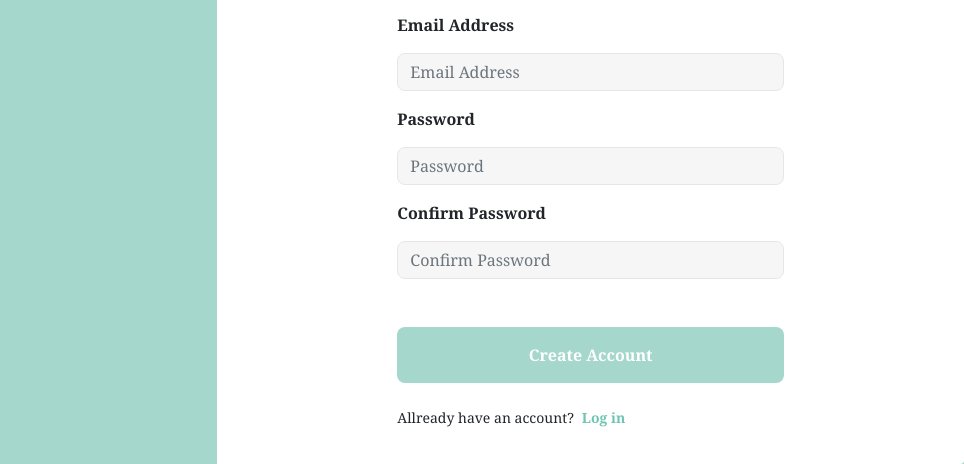
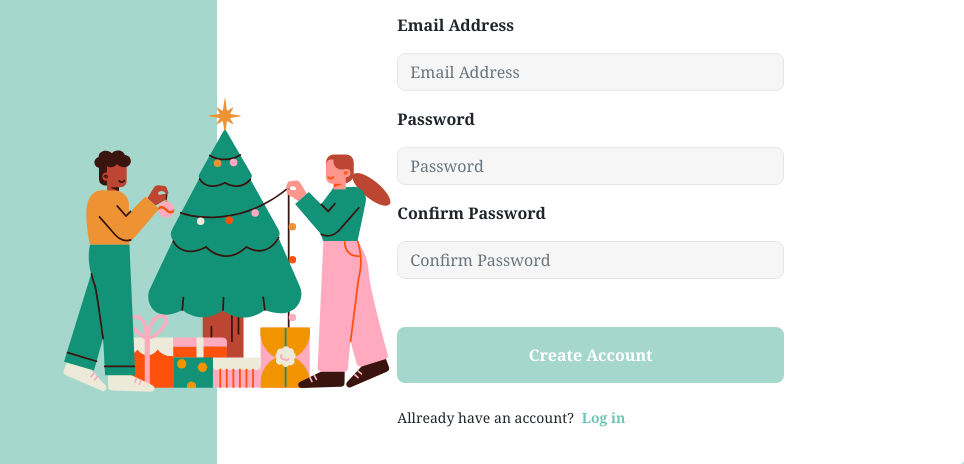
Before and after one commit to wjfondao/challengecode_one, a Nuxt app in the folder challenge_one/: page /signup in a window 1280 px wide. Shown: the part 848-1312 px from the top of the page, without its empty margins (316-1280 px from the left). Built offline with nearby package versions, Linux system fonts and the light colour scheme.

Commit message:
add image chishmas

```diff
--- a/challenge_one/pages/signup.vue
+++ b/challenge_one/pages/signup.vue
@@ -15,7 +15,12 @@
         <p id="textfirst">it’s Christmas time</p>
         <p id="textsecond">Events & gifts by wjbenz</p>
       </div>
+
+      <div class="imageshow">
+        <img class="Christmas-img" src="../assets/images/Christmas.svg" />
+      </div>
     </div>
+
     <div class="parttwo col-xl-7 col-lg-12 col-md-12 col-sm-12">
       <Cardsignup />
     </div>
@@ -72,6 +77,57 @@ export default {}
     }
   }
 
+  .imageshow {
+    .Christmas-img {
+      z-index: 2;
+      position: absolute;
+      bottom: 0%;
+      left: 35%;
+      height: 650px;
+
+      /* deketop */
+      @media only screen and (min-device-width: 1367px) and (max-device-width: 1639px) and (-webkit-min-device-pixel-ratio: 2) {
+        height: 590px;
+        left: 30% !important;
+      }
+
+      /* deketop2 */
+      @media only screen and (min-device-width: 1200px) and (max-device-width: 1366px) and (-webkit-min-device-pixel-ratio: 2) {
+        height: 500px !important;
+        left: 11rem !important;
+        top: 42% !important;
+      }
+
+      /* deketop3 */
+      @media only screen and (min-device-width: 1025px) and (max-device-width: 1199px) and (-webkit-min-device-pixel-ratio: 2) {
+        height: 400px !important;
+        left: 35rem !important;
+        top: 25% !important;
+      }
+
+      /* Ipadpro */
+      @media only screen and (min-device-width: 1024px) and (max-device-width: 1366px) and (-webkit-min-device-pixel-ratio: 2) {
+        height: 400px;
+        left: 35rem;
+        top: 60%;
+      }
+
+      /* Ipad */
+      @media only screen and (min-device-width: 768px) and (max-device-width: 1024px) and (-webkit-min-device-pixel-ratio: 1) {
+        height: 350px;
+        left: 23rem;
+        top: 70%;
+      }
+
+      /* Iphone */
+      @media only screen and (min-device-width: 320px) and (max-device-width: 767px) and (-webkit-min-device-pixel-ratio: 2) {
+        height: 170px;
+        left: 10rem;
+        top: 85%;
+      }
+    }
+  }
+
   .parttwo {
     padding: 0;
 
```
